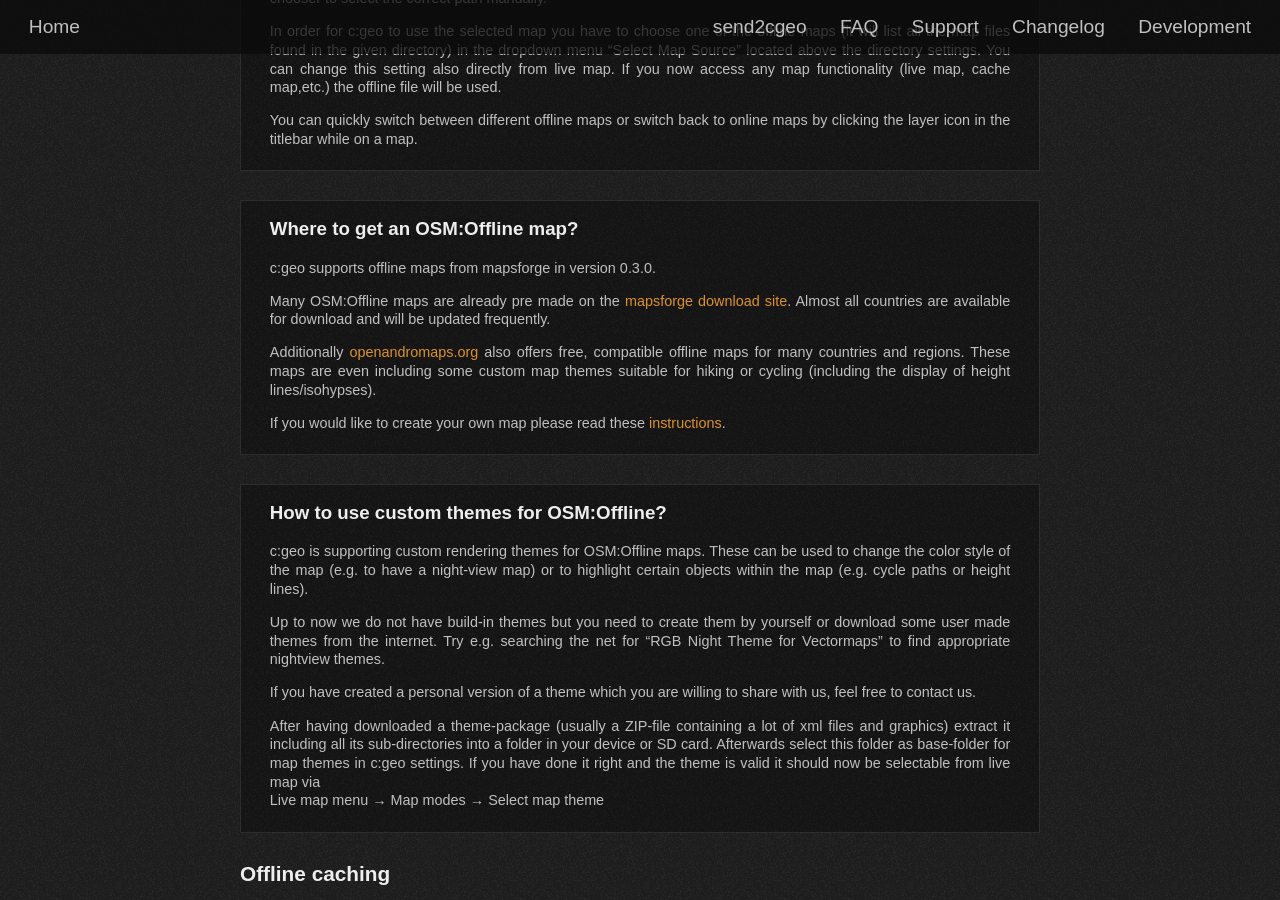
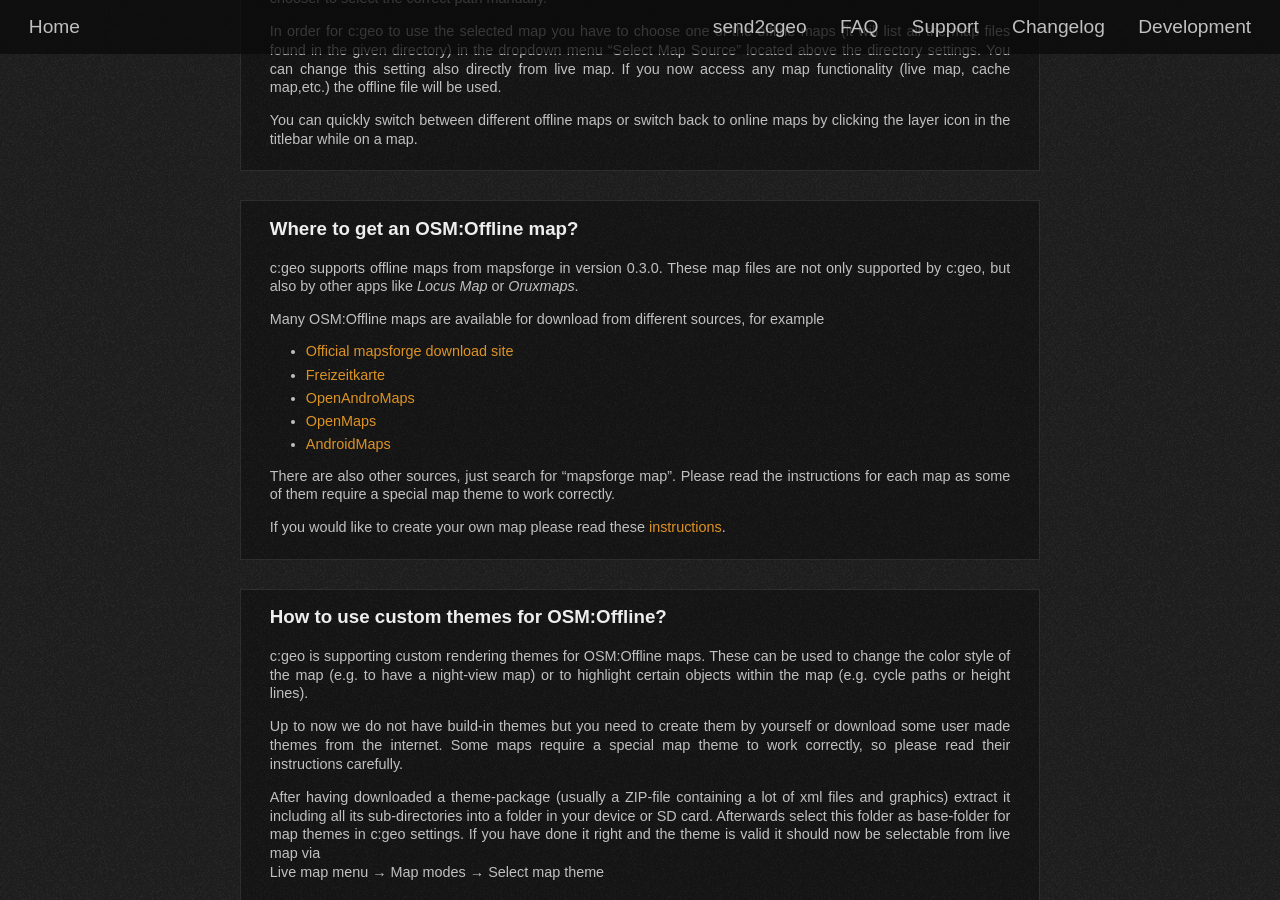
Before and after one commit to cgeo/cgeo.github.io, a Jekyll site: the page built from faq.html, in a window 1280 px wide and 900 px high, scrolled down 24443 px. Built offline with Jekyll 4.4.1, drawn with Linux system fonts in a browser that asks for light colours; some web fonts are replaced.

Commit message:
FAQ: Update mapsforge section
See cgeo/cgeo#5834.

```diff
--- a/_data/faq.yml
+++ b/_data/faq.yml
@@ -931,27 +931,28 @@
       - title: Where to get an OSM:Offline map?
         id: osm-get-maps
         content: |
-            c:geo supports offline maps from mapsforge in version 0.3.0.
+            c:geo supports offline maps from mapsforge in version 0.3.0. These map files are not only supported by c:geo, but also by other apps like *Locus Map* or *Oruxmaps*.
 
-            Many OSM:Offline maps are already pre made on the [mapsforge download site](http://download.mapsforge.org/maps/).
-            Almost all countries are available for download and will be updated frequently.
+            Many OSM:Offline maps are available for download from different sources, for example
 
-            Additionally [openandromaps.org](http://www.openandromaps.org) also offers free, compatible offline maps for many countries and regions. These maps are even including some custom map themes suitable for hiking or cycling (including the display of height lines/isohypses).
+            - [Official mapsforge download site](http://download.mapsforge.org/maps/)
+            - [Freizeitkarte](http://www.freizeitkarte-osm.de/android/de/index.html)
+            - [OpenAndroMaps](http://www.openandromaps.org/)
+            - [OpenMaps](http://openmaps.eu/mapsforgedownload)
+            - [AndroidMaps](http://www.androidmaps.co.uk/)
 
-            If you would like to create your own map please read these [instructions](https://github.com/cgeo/cgeo/wiki/How-to-create-your-own-offline-maps).
+            There are also other sources, just search for "mapsforge map". Please read the instructions for each map as some of them require a special map theme to work correctly.
+
+            If you would like to create your own map please read these [instructions](https://github.com/mapsforge/mapsforge/blob/master/docs/MapCreation.md).
 
       - title: How to use custom themes for OSM:Offline?
         id: osm-use-themes
         content: |
             c:geo is supporting custom rendering themes for OSM:Offline maps. These can be used to change the color style of the map (e.g. to have a night-view map) or to highlight certain objects within the map (e.g. cycle paths or height lines).
 
-            Up to now we do not have build-in themes but you need to create them by yourself or download some user made themes from the internet. Try e.g. searching the net for "RGB Night Theme for Vectormaps" to find appropriate nightview themes.
+            Up to now we do not have build-in themes but you need to create them by yourself or download some user made themes from the internet. Some maps require a special map theme to work correctly, so please read their instructions carefully.
 
-            If you have created a personal version of a theme which you are willing to share with us, feel free to contact us.
-
-            After having downloaded a theme-package (usually a ZIP-file containing a lot of xml files and graphics) extract it including all its sub-directories into a folder in your device or SD card.
-            Afterwards select this folder as base-folder for map themes in c:geo settings.
-            If you have done it right and the theme is valid it should now be selectable from live map via\\
+            After having downloaded a theme-package (usually a ZIP-file containing a lot of xml files and graphics) extract it including all its sub-directories into a folder in your device or SD card. Afterwards select this folder as base-folder for map themes in c:geo settings. If you have done it right and the theme is valid it should now be selectable from live map via\\
             Live map menu → Map modes → Select map theme
 
 - title: Offline caching
```
